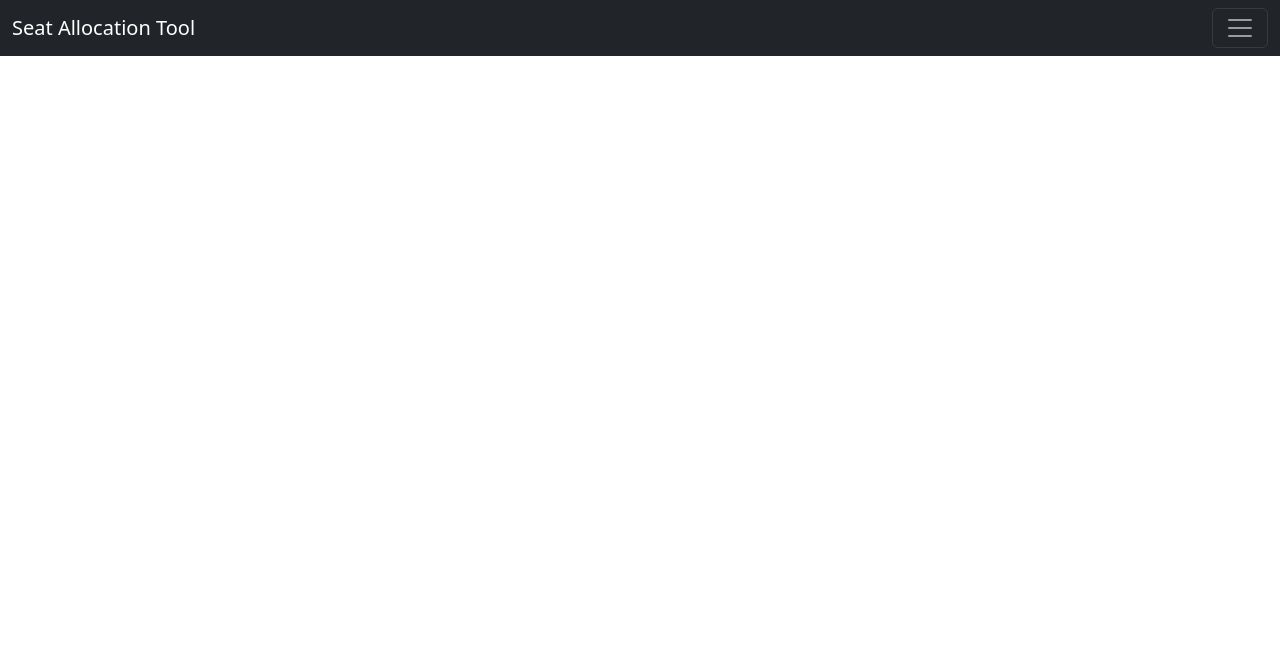
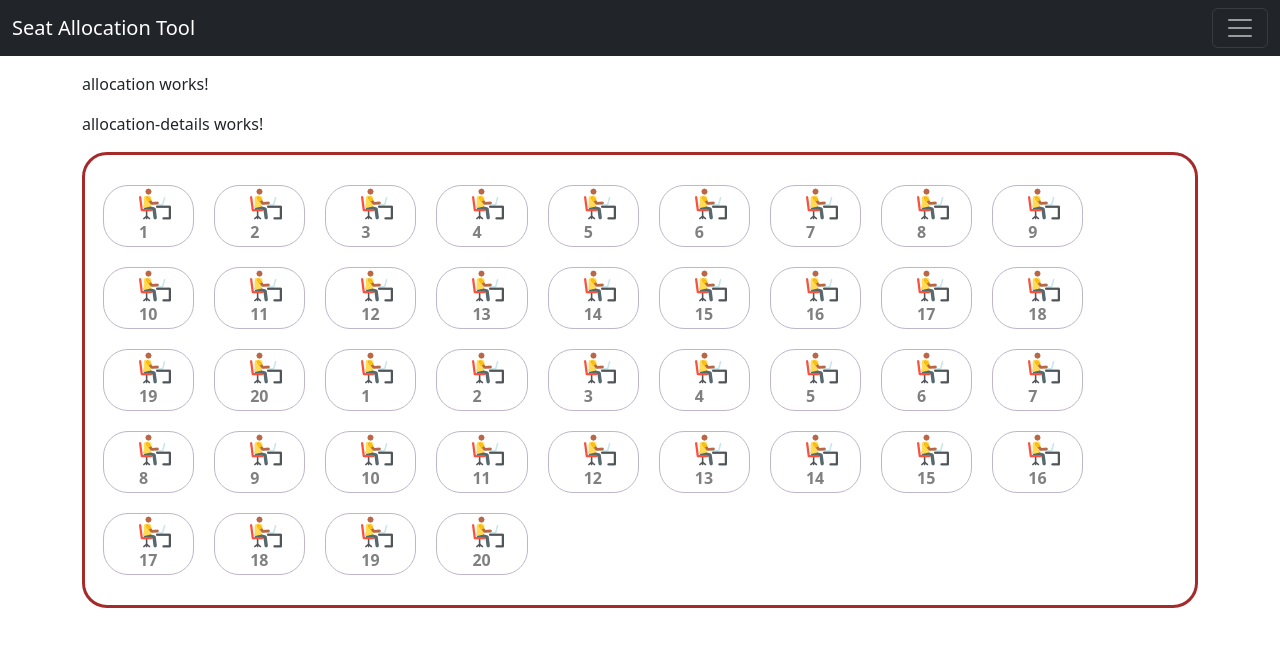
Before and after one commit to amoll/avg_devs_Problem1, an Angular app in the folder sat_ui/: page /allocation in a window 1280 px wide. Before the commit this address led to /. Shown: the top 646 px of the page. Built offline with nearby package versions, Linux system fonts and the light colour scheme.

Commit message:
allocation details

```diff
--- /dev/null
+++ b/sat_ui/src/app/allocation-details/allocation-details.component.css
@@ -0,0 +1,26 @@
+seat {
+    border: solid 1px;
+    border-color: black;
+  }
+  .rcorners1 {
+    border-radius: 25px;
+    /* background: #73AD21; */
+    padding: 20px;
+    border: solid 3px;
+    border-color: brown;
+    /* width: 200px;
+      height: 150px; */
+  }
+  .sdesc {
+    /* font-weight: 100; */
+    font-size: xx-small;
+    font-weight: bold;
+  }
+  .seat-border {
+    border-radius: 25px;
+    /* background: #73AD21; */
+    padding: 2px 2px 2px 35px;
+    border: solid 1px;
+    border-color: rgb(191, 182, 203);
+    margin: 10px 10px 10px 10px;
+  }
--- /dev/null
+++ b/sat_ui/src/app/allocation-details/allocation-details.component.html
@@ -0,0 +1,14 @@
+<p>allocation-details works!</p>
+<div class="rcorners1">
+    <div class="row">
+        <div class="col-1 seat-border" *ngFor="let item of allocationList">
+            <div data-bs-toggle="tooltip"  type="button">
+                <img *ngIf="item.isAlocated" src="/assets/seat_icon_a_32.png" alt="image">
+                <img *ngIf="!item.isAlocated" src="/assets/seat_icon_d_32.png" alt="image">
+                <div style="font-weight:bold; color: gray;">{{item.seatNumber}}</div>
+            </div>
+        </div>
+
+    </div>
+
+</div>
--- /dev/null
+++ b/sat_ui/src/app/allocation-details/allocation-details.component.ts
@@ -0,0 +1,15 @@
+import { Component, OnInit ,Input} from '@angular/core';
+
+@Component({
+  selector: 'app-allocation-details',
+  templateUrl: './allocation-details.component.html',
+  styleUrls: ['./allocation-details.component.css']
+})
+export class AllocationDetailsComponent implements OnInit {
+  @Input() allocationList :any= [];
+  constructor() { }
+
+  ngOnInit(): void {
+  }
+
+}
--- a/sat_ui/src/app/allocation/allocation.component.html
+++ b/sat_ui/src/app/allocation/allocation.component.html
@@ -1 +1,2 @@
 <p>allocation works!</p>
+<app-allocation-details [allocationList]="allocationList"></app-allocation-details>
--- a/sat_ui/src/app/allocation/allocation.component.ts
+++ b/sat_ui/src/app/allocation/allocation.component.ts
@@ -1,3 +1,4 @@
+import { ThisReceiver } from '@angular/compiler';
 import { Component, OnInit } from '@angular/core';
 
 @Component({
@@ -6,10 +7,56 @@ import { Component, OnInit } from '@angular/core';
   styleUrls: ['./allocation.component.css']
 })
 export class AllocationComponent implements OnInit {
-
+  allocationList: any=[]
   constructor() { }
 
   ngOnInit(): void {
+    this.allocationList=this.GetLollocationData();
+  }
+  GetLollocationData()
+  {
+    return [
+      {EmpName :"ABC PQL", EMPID:"1",zone:"A",isAlocated:true,seatNumber:1},
+      {EmpName :"ABC1 PQL1", EMPID:"1",zone:"A",isAlocated:true,seatNumber:2},
+      {EmpName :"ABC3 PQL3", EMPID:"3",zone:"A",isAlocated:true,seatNumber:3},
+      {EmpName :"ABC PQL4", EMPID:"4",zone:"A",isAlocated:true,seatNumber:4},
+      {EmpName :"ABC PQL5", EMPID:"5",zone:"A",isAlocated:true,seatNumber:5},
+      {EmpName :"ABC PQL6", EMPID:"6",zone:"A",isAlocated:true,seatNumber:6},
+      {EmpName :"ABC1 PQL7", EMPID:"7",zone:"A",isAlocated:true,seatNumber:7},
+      {EmpName :"ABC1 PQL8", EMPID:"8",zone:"A",isAlocated:true,seatNumber:8},
+      {EmpName :"ABC3 PQL9", EMPID:"9",zone:"A",isAlocated:true,seatNumber:9},
+      {EmpName :"ABC PQL10", EMPID:"10",zone:"A",isAlocated:true,seatNumber:10},
+      {EmpName :"ABC PQL", EMPID:"11",zone:"A",isAlocated:true,seatNumber:11},
+      {EmpName :"ABC1 PQL12", EMPID:"12",zone:"A",isAlocated:true,seatNumber:12},
+      {EmpName :"ABC3 PQL13", EMPID:"13",zone:"A",isAlocated:true,seatNumber:13},
+      {EmpName :"ABC PQL14", EMPID:"14",zone:"A",isAlocated:true,seatNumber:14},
+      {EmpName :"ABC PQL15", EMPID:"15",zone:"A",isAlocated:true,seatNumber:15},
+      {EmpName :"ABC PQL16", EMPID:"16",zone:"A",isAlocated:true,seatNumber:16},
+      {EmpName :"ABC1 PQL17", EMPID:"17",zone:"A",isAlocated:true,seatNumber:17},
+      {EmpName :"ABC1 PQL18", EMPID:"18",zone:"A",isAlocated:true,seatNumber:18},
+      {EmpName :"ABC3 PQL19", EMPID:"19",zone:"A",isAlocated:true,seatNumber:19},
+      {EmpName :"ABC PQL20", EMPID:"20",zone:"A",isAlocated:true,seatNumber:20},
+      {EmpName :"ABC PQL", EMPID:"1",zone:"B",isAlocated:true,seatNumber:1},
+      {EmpName :"ABC1 PQL1", EMPID:"1",zone:"B",isAlocated:true,seatNumber:2},
+      {EmpName :"ABC3 PQL3", EMPID:"3",zone:"B",isAlocated:true,seatNumber:3},
+      {EmpName :"ABC PQL4", EMPID:"4",zone:"B",isAlocated:true,seatNumber:4},
+      {EmpName :"ABC PQL5", EMPID:"5",zone:"B",isAlocated:true,seatNumber:5},
+      {EmpName :"ABC PQL6", EMPID:"6",zone:"B",isAlocated:true,seatNumber:6},
+      {EmpName :"ABC1 PQL7", EMPID:"7",zone:"B",isAlocated:true,seatNumber:7},
+      {EmpName :"ABC1 PQL8", EMPID:"8",zone:"B",isAlocated:true,seatNumber:8},
+      {EmpName :"ABC3 PQL9", EMPID:"9",zone:"B",isAlocated:true,seatNumber:9},
+      {EmpName :"ABC PQL10", EMPID:"10",zone:"B",isAlocated:true,seatNumber:10},
+      {EmpName :"ABC PQL", EMPID:"11",zone:"B",isAlocated:true,seatNumber:11},
+      {EmpName :"ABC1 PQL12", EMPID:"12",zone:"B",isAlocated:true,seatNumber:12},
+      {EmpName :"ABC3 PQL13", EMPID:"13",zone:"B",isAlocated:true,seatNumber:13},
+      {EmpName :"ABC PQL14", EMPID:"14",zone:"B",isAlocated:true,seatNumber:14},
+      {EmpName :"ABC PQL15", EMPID:"15",zone:"B",isAlocated:true,seatNumber:15},
+      {EmpName :"ABC PQL16", EMPID:"16",zone:"B",isAlocated:true,seatNumber:16},
+      {EmpName :"ABC1 PQL17", EMPID:"17",zone:"B",isAlocated:true,seatNumber:17},
+      {EmpName :"ABC1 PQL18", EMPID:"18",zone:"B",isAlocated:true,seatNumber:18},
+      {EmpName :"ABC3 PQL19", EMPID:"19",zone:"B",isAlocated:true,seatNumber:19},
+      {EmpName :"ABC PQL20", EMPID:"20",zone:"B",isAlocated:true,seatNumber:20}
+    ]
   }
 
 }
--- a/sat_ui/src/app/app-routing.module.ts
+++ b/sat_ui/src/app/app-routing.module.ts
@@ -4,12 +4,14 @@ import { AppComponent } from './app.component';
 import { BookSeatComponent } from './book-seat/book-seat.component';
 import { LoginComponent } from './login/login.component';
 import { DashboardComponent } from './dashboard/dashboard.component';
+import { AllocationComponent } from './allocation/allocation.component';
 
 const routes: Routes = [
   { path: '', component: LoginComponent },
   { path: 'login', component: LoginComponent },
   { path: 'booking/:id', component: BookSeatComponent },
-  { path: 'dashboard/:id', component: DashboardComponent }
+  { path: 'dashboard/:id', component: DashboardComponent },
+  { path: 'allocation', component: AllocationComponent }
 
 ];
 
--- a/sat_ui/src/app/app.module.ts
+++ b/sat_ui/src/app/app.module.ts
@@ -13,6 +13,7 @@ import { FooterComponent } from './footer/footer.component';
 import { MainComponent } from './main/main.component';
 import { ModalComponent } from './modal/modal.component';
 import { AllocationComponent } from './allocation/allocation.component';
+import { AllocationDetailsComponent } from './allocation-details/allocation-details.component';
 
 @NgModule({
   declarations: [
@@ -25,7 +26,8 @@ import { AllocationComponent } from './allocation/allocation.component';
     FooterComponent,
     MainComponent,
     ModalComponent,
-    AllocationComponent
+    AllocationComponent,
+    AllocationDetailsComponent
   ],
   imports: [
     BrowserModule,
```
Also changed, not shown: 1 other file (tests, documents, lock files or other folders).
